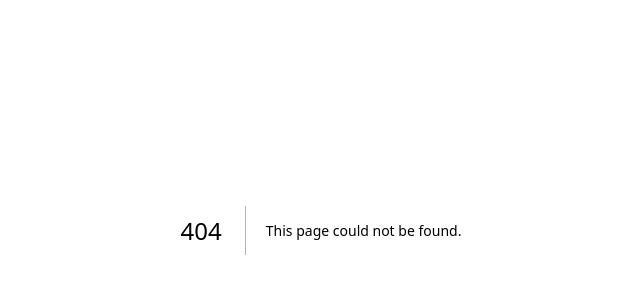
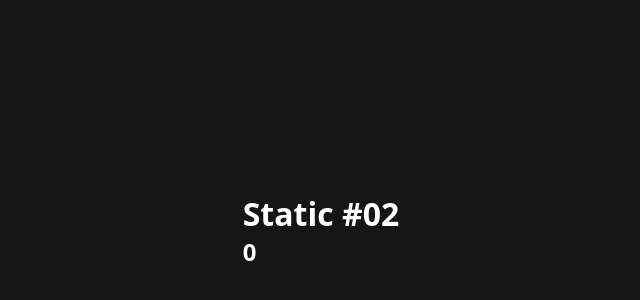
Before and after one commit to wagnnermorais/Next-React-Full-Course, a Next.js app in the folder pre-rendering/: page /static2 in a window 1280 px wide. Before the commit this address had no page. Shown: the part 170-470 px from the top of the page, without its empty margins (319-959 px from the left). Built offline with nearby package versions, Linux system fonts and the light colour scheme.

Commit message:
feat: creating static component with getStaticProps method

```diff
--- /dev/null
+++ b/pre-rendering/src/pages/static2.jsx
@@ -0,0 +1,16 @@
+export function getStaticProps() {
+  return {
+    props: {
+      number: Math.floor(Math.random() * 11),
+    },
+  };
+}
+
+export default function Static2(props) {
+  return (
+    <div>
+      <h1>Static #02</h1>
+      <h2>{props.number}</h2>
+    </div>
+  );
+}
```
